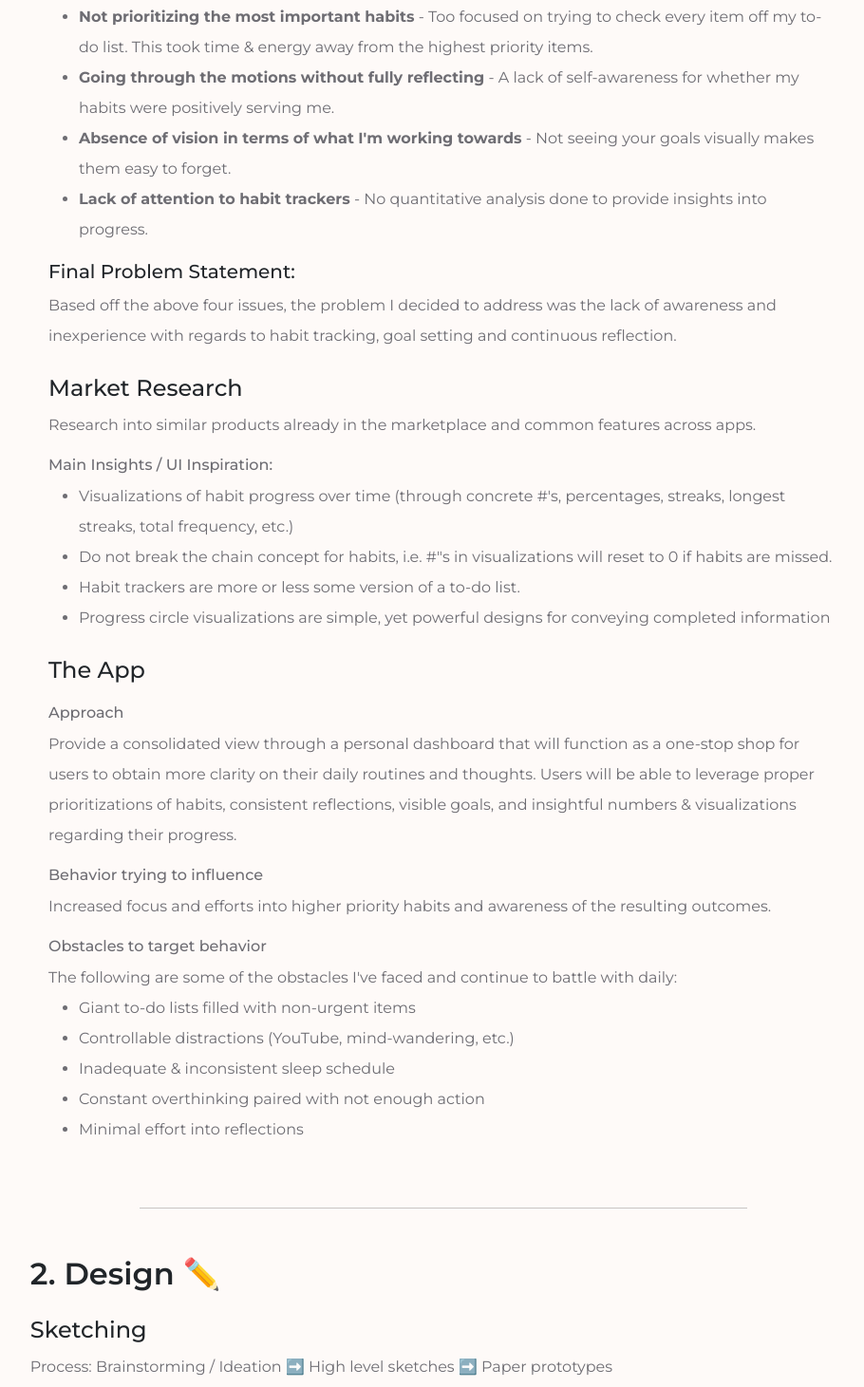
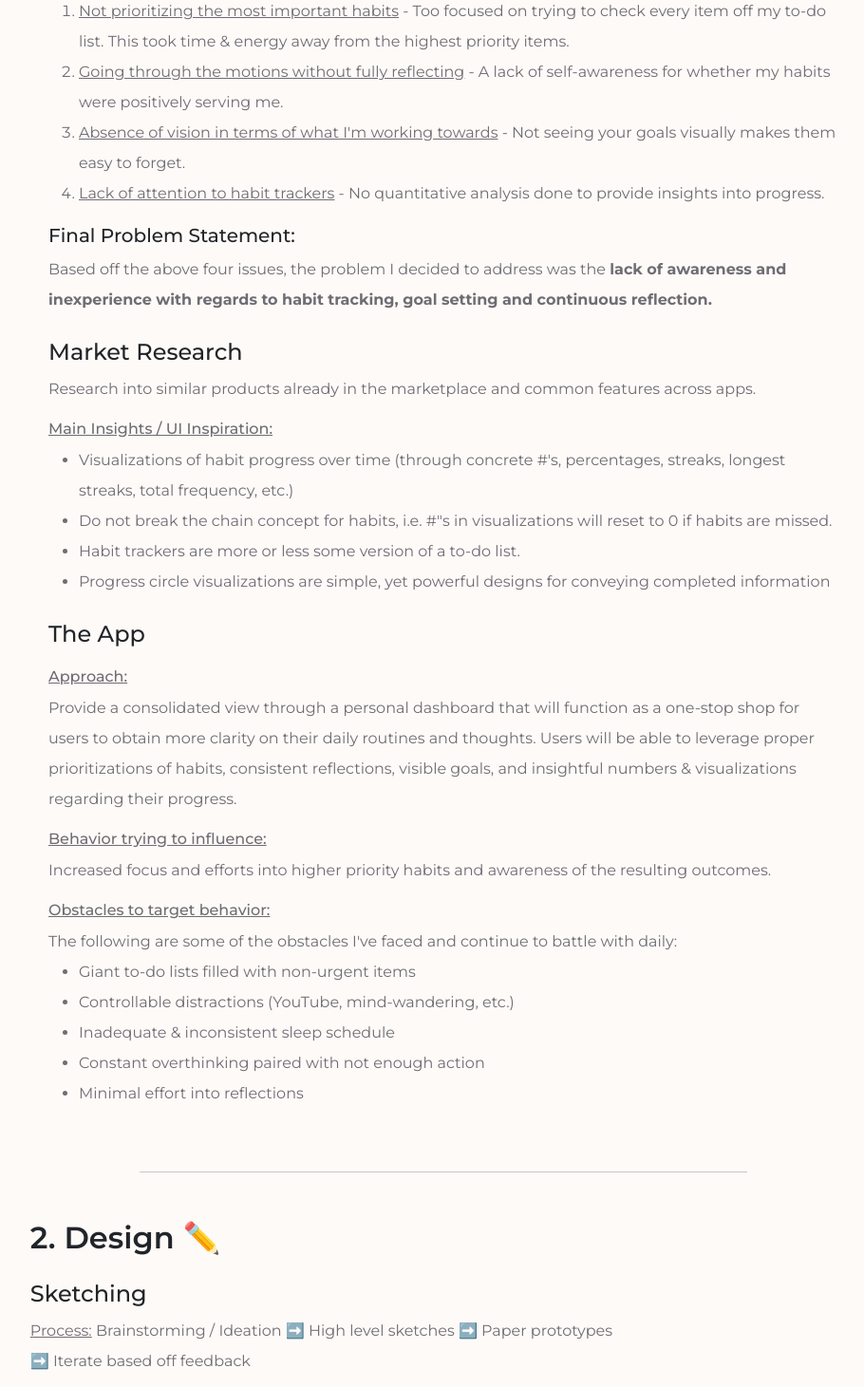
Before and after one commit to joseph-mo/joseph-mo.github.io, a React (Create React App) app: page /projects/awareOfMe in a window 1280 px wide. Shown: the part 760-2221 px from the top of the page at 95% size, without its empty margins (173-1083 px from the left). Built offline with nearby package versions, Linux system fonts and the light colour scheme.

Commit message:
Updating title / Cleaning up wording & alignment

```diff
--- a/public/index.html
+++ b/public/index.html
@@ -36,7 +36,7 @@
       integrity="sha384-1BmE4kWBq78iYhFldvKuhfTAU6auU8tT94WrHftjDbrCEXSU1oBoqyl2QvZ6jIW3"
       crossorigin="anonymous"
     />
-    <title>React App</title>
+    <title>Joseph Mo</title>
   </head>
   <body>
     <noscript>You need to enable JavaScript to run this app.</noscript>
--- a/src/components/projects/ProjectData.jsx
+++ b/src/components/projects/ProjectData.jsx
@@ -2,7 +2,7 @@ export const projectData = [
   {
     id: '1',
     projectName: 'awareOfMe',
-    roles: 'Research • UI/UX Design • Developer',
+    roles: 'Researcher • Designer • Developer',
     year: 2022,
     context:
       'Through remote work, I naturally found myself spending more time alone. This allowed me to reflect on different \
@@ -33,9 +33,6 @@ export const projectData = [
           ['No quantitative analysis done to provide insights into progress.'],
         ],
       ],
-      statement:
-        'Based off the above four issues, the problem I decided to address was the lack of awareness and inexperience \
-        with regards to habit tracking, goal setting and continuous reflection.',
     },
     persona: false,
     research: {
@@ -66,7 +63,7 @@ export const projectData = [
       },
     },
     sketching: {
-      body: 'Process: Brainstorming / Ideation ➡️ High level sketches ➡️ Paper prototypes ➡️ Iterate based off feedback',
+      body: 'Brainstorming / Ideation ➡️ High level sketches ➡️ Paper prototypes ➡️ Iterate based off feedback',
     },
     wireframes: {
       body: 'In Progress...',
@@ -104,12 +101,6 @@ export const projectData = [
           positive reviews through word of mouth, they rarely found themselves committing to plans on attending.',
         ],
       ],
-      statement:
-        'Initially, we set out to build an app focused solely on helping community members physically travel to the Farmers Market. \
-        However, after re-visiting our interviews, we realized that the underlying problem was not transportation. Instead, it was lack \
-        of motivation. We concluded that those who made it to the market must have had some intrinsic motivations to overcome the \
-        barriers of traveling there. Hence, the problem we decided to address was the lack of motivation users experienced relative to \
-        their willingness to attend the Farmers Market.',
     },
     persona: true,
     app: {
--- a/src/components/projects/ProjectDesign.jsx
+++ b/src/components/projects/ProjectDesign.jsx
@@ -18,7 +18,9 @@ const ProjectDesign = (props) => {
       {/* Sketching Section */}
       <div className="project-design__section">
         <h4 className="project-design__section-title">Sketching</h4>
-        <p className="project-design__section-body">{sketching.body}</p>
+        <p className="project-design__section-body">
+          <u>Process:</u> {sketching.body}
+        </p>
       </div>
 
       {/* Sketch Images */}
--- a/src/components/projects/ProjectDetail.jsx
+++ b/src/components/projects/ProjectDetail.jsx
@@ -40,7 +40,7 @@ const ProjectDetail = () => {
       <hr className="project-section-dividers" />
       <ProjectDesign projectObj={projectObj} />
       <hr className="project-section-dividers" />
-      <ProjectImplementation projectObj={projectObj} />
+      {/* <ProjectImplementation projectObj={projectObj} /> */}
     </div>
   );
 };
--- a/src/components/projects/ProjectIntro.jsx
+++ b/src/components/projects/ProjectIntro.jsx
@@ -7,19 +7,19 @@ import affinityMisc from '../../images/affinity-misc.png';
 import personaCard from '../../images/persona.png';
 
 const ProjectIntro = (props) => {
-  const { context, interviews, problem, research, persona, app } =
+  const { projectName, context, interviews, problem, research, persona, app } =
     props.projectObj;
 
   const printMainProblems = () => {
     return (
       <>
-        <ul>
+        <ol>
           {problem.items.map((item, ind) => (
             <li className="project-intro__section-body" key={ind}>
-              <b>{item[0]}</b> - {item[1]}
+              <u>{item[0]}</u> - {item[1]}
             </li>
           ))}
-        </ul>
+        </ol>
       </>
     );
   };
@@ -88,7 +88,32 @@ const ProjectIntro = (props) => {
           <p className="project-intro__section-body">{problem.body}</p>
           {printMainProblems()}
           <h5>Final Problem Statement: </h5>
-          <p className="project-intro__section-body">{problem.statement}</p>
+          {projectName === 'awareOfMe' ? (
+            <p className="project-intro__section-body">
+              Based off the above four issues, the problem I decided to address
+              was the{' '}
+              <b>
+                lack of awareness and inexperience with regards to habit
+                tracking, goal setting and continuous reflection.
+              </b>
+            </p>
+          ) : projectName === 'Market Buddy' ? (
+            <p className="project-intro__section-body">
+              Initially, we set out to build an app focused solely on helping
+              community members physically travel to the Farmers Market.
+              However, after re-visiting our interviews, we realized that the
+              underlying problem was not transportation. Instead, it was lack of
+              motivation. We concluded that those who made it to the market must
+              have had some intrinsic motivations to overcome the barriers of
+              traveling there. Hence, the problem we decided to address was the{' '}
+              <b>
+                lack of motivation users experienced relative to their
+                willingness to attend the Farmers Market.
+              </b>
+            </p>
+          ) : (
+            <p className="project-intro__section-body">{problem.statement}</p>
+          )}
         </div>
 
         {/* Research Section */}
@@ -97,7 +122,9 @@ const ProjectIntro = (props) => {
             <h4 className="project-intro__section-title">Market Research</h4>
             <p className="project-intro__section-body">{research.body}</p>
             <div className="project-intro__section-body">
-              <h6>Main Insights / UI Inspiration:</h6>
+              <h6 className="text-decoration-underline">
+                Main Insights / UI Inspiration:
+              </h6>
               {printResearchInsights()}
             </div>
           </div>
@@ -117,11 +144,15 @@ const ProjectIntro = (props) => {
             The App
           </h4>
           <div className="project-intro__section-body">
-            <h6>Approach</h6>
+            <h6 className="text-decoration-underline">Approach:</h6>
             <p>{app.approach}</p>
-            <h6>Behavior trying to influence</h6>
+            <h6 className="text-decoration-underline">
+              Behavior trying to influence:
+            </h6>
             <p>{app.behaviors}</p>
-            <h6>Obstacles to target behavior</h6>
+            <h6 className="text-decoration-underline">
+              Obstacles to target behavior:
+            </h6>
             <p className="margin-bottom-0">{app.obstacles.body}</p>
             {printKeyObstacles()}
           </div>
--- a/src/components/timeline/Timeline.jsx
+++ b/src/components/timeline/Timeline.jsx
@@ -16,8 +16,8 @@ const Timeline = () => {
           >
             <TimelineContent
               title="UBS"
-              role="Developer"
-              dates="20 - Present"
+              role="Software Engineer"
+              dates="August 2020 - Present"
             />
           </Col>
         </Row>
@@ -26,7 +26,11 @@ const Timeline = () => {
             className="timeline-container__row-one--col"
             lg={{ span: 2, offset: 6 }}
           >
-            <TimelineContent title="UBS" role="Intern" dates="19" />
+            <TimelineContent
+              title="UBS"
+              role="SWE Intern"
+              dates="Summer 2019"
+            />
           </Col>
         </Row>
         <Row className="timeline-container__row-two">
@@ -34,7 +38,11 @@ const Timeline = () => {
             className="timeline-container__row-two--col"
             lg={{ span: 2, offset: 4 }}
           >
-            <TimelineContent title="Cogni" role="Intern" dates="18" />
+            <TimelineContent
+              title="Cogni"
+              role="Web Dev. Intern"
+              dates="Summer 2018"
+            />
           </Col>
         </Row>
         <Row className="timeline-container__row-three">
@@ -44,8 +52,8 @@ const Timeline = () => {
           >
             <TimelineContent
               title="Cornell University"
-              role="Student"
-              dates="17-20"
+              role="Student (Information Science)"
+              dates="Fall 2017 - Spring 2020"
             />
           </Col>
         </Row>
@@ -53,8 +61,8 @@ const Timeline = () => {
           <Col className="timeline-container__row-four--col" lg={{ span: 3 }}>
             <TimelineContent
               title="Queens College"
-              role="Student"
-              dates="16-17"
+              role="Student (Undeclared)"
+              dates="Fall 2016 - Spring 2017"
             />
           </Col>
         </Row>
--- a/src/styles/abstracts/_classes.scss
+++ b/src/styles/abstracts/_classes.scss
@@ -7,3 +7,11 @@
 .margin-bottom-20 {
   margin-bottom: 20px;
 }
+
+.text-decoration-underline {
+  text-decoration: underline;
+}
+
+.text-align-center {
+  text-align: center;
+}
--- a/src/styles/components/main/_work.scss
+++ b/src/styles/components/main/_work.scss
@@ -5,8 +5,6 @@
 .intro {
   @extend %display-flex-items-center;
   justify-content: center;
-  min-height: 40vh;
-  padding-top: 80px;
 
   &-text {
     animation: intro-slide-left 0.8s;
@@ -15,8 +13,8 @@
 
     &__header {
       @extend %text-format-salmon-600;
-      font-size: 84px;
-      line-height: 95px;
+      font-size: 64px;
+      line-height: 80px;
     }
 
     &__description {
@@ -34,7 +32,7 @@
 
   &-more {
     min-height: 40vh;
-    padding-top: 75px;
+    padding-top: 50px;
     text-align: center;
     scroll-behavior: smooth;
 
--- a/src/styles/components/projects/_project.scss
+++ b/src/styles/components/projects/_project.scss
@@ -4,23 +4,6 @@
 // ProjectDetail.jsx - Parent component for project page
 .project {
   max-width: 100vw;
-
-  &__progress-bar {
-    background: #aed6dc;
-    transform-origin: top left;
-    transform: scale(0, 0);
-    height: 6px;
-
-    &-container {
-      position: fixed;
-      z-index: 10;
-      background: rgba(255, 255, 255, 0.05);
-      width: 100%;
-      top: 0;
-      left: 0;
-      height: 6px;
-    }
-  }
 
   &-header {
     padding: 5vh 0 30px 10vw;
@@ -32,9 +15,8 @@
       font-weight: 600;
     }
     &__roles {
-      font-size: 20px;
+      font-size: 16px;
       color: rgba(0, 0, 0, 0.5);
-      font-weight: 500;
     }
   }
 
--- a/src/styles/components/projects/_projects.scss
+++ b/src/styles/components/projects/_projects.scss
@@ -20,7 +20,7 @@
   &-first {
     margin: 25px auto;
     border-radius: 18px;
-    width: 75vw;
+    width: 55vw;
     min-width: 400px;
     max-width: 1000px;
     transition: all 0.3s cubic-bezier(0.165, 0.84, 0.44, 1) 0.1s;
@@ -35,7 +35,7 @@
   &-second {
     margin: 100px auto;
     border-radius: 18px;
-    width: 75vw;
+    width: 55vw;
     min-width: 400px;
     max-width: 1000px;
     transition: all 0.3s cubic-bezier(0.165, 0.84, 0.44, 1) 0.1s;
```
